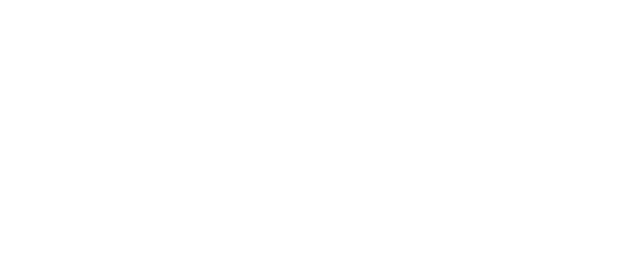
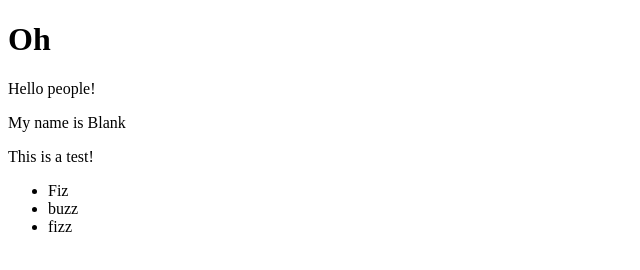
Before and after one commit to telvinmathews/codeup-web-exercises, a website: page jquery_exercises.html in a window 1280 px wide. Shown: the whole page, without its empty margins (0-640 px from the left). Drawn offline with nearby package versions, Linux system fonts and the light colour scheme.

Commit message:
worked on jq element selector

```diff
--- a/jquery_exercises.html
+++ b/jquery_exercises.html
@@ -5,15 +5,75 @@
     <title>Title</title>
 </head>
 <body>
+<h1>Oh</h1>
+<p>Hello people!</p>
+<p>My name is Blank</p>
+<p>This is a test!</p>
 
+<div>
+    <ul>
+        <li>Fiz</li>
+        <li>buzz</li>
+        <li>fizz</li>
+    </ul>
+</div>
 <script src="https://code.jquery.com/jquery-2.2.4.min.js"integrity="sha256-BbhdlvQf/xTY9gja0Dq3HiwQF8LaCRTXxZKRutelT44=" crossorigin="anonymous"></script>
 <script>
     "use strict";
 
     $(document).ready(function () {
+//-----------ID Selector ----------------//
+        // INSERT JAVASCRIPT CODE SAMPLE HERE
+        // let header1 = $("h1");
+        // let pTag = $("p");
+        // let ulTag = $("ul");
+        // let liTag = $("li");
+        // let divTag = $("div");
 
-        // INSERT JAVASCRIPT CODE SAMPLE HERE
-        alert('This starts first!');
+        // header1.id = "header";
+        // header1.className = "headings";
+        // pTag.id = "pTag";
+        // pTag.className = "pTags";
+        // ulTag.id = "ulTag";
+        // ulTag.className = "ulTags";
+        // liTag.id = "liTag";
+        // liTag.className = "liTag";
+        // divTag.id = "divTag";
+        // divTag.className = "divTags";
+
+        // alert(header1.html());
+        // alert(pTag.html());
+
+//-----------Class Selector ----------------//
+//         let header1 = $("h1");
+//         let pTag = $("p");
+//         let ulTag = $("ul");
+//         let liTag = $("li");
+//         let divTag = $("div");
+//
+//         let h1Class = header1.addClass('codeup')
+//         let pTagClass = pTag.addClass('codeup')
+//         let liClass = liTag.addClass('codeup')
+//
+//         $('.codeup').css('border', '1px solid #F00');
+//         $("p").removeClass("codeup") // <<< doesnt work???
+//         let divTagId = divTag.id = "codeup"; // << should not work
+
+
+//-------------Element Selectors----------------//
+//         let header1 = $("h1");
+//         let pTag = $("p");
+//         let ulTag = $("ul");
+//         let liTag = $("li");
+//         let divTag = $("div");
+//
+//         liTag.css('font-size': '100px');
+
+//-----------Event Listeners--------//
+
+
+
+
 
     });
 </script>
```
